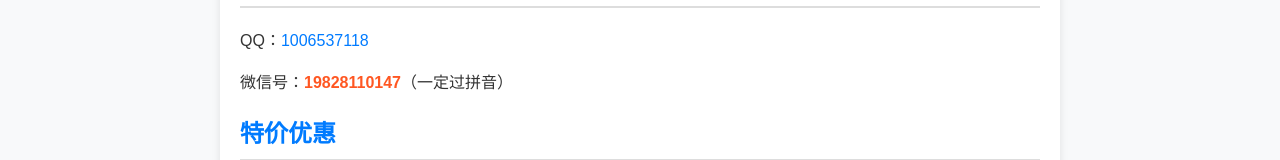
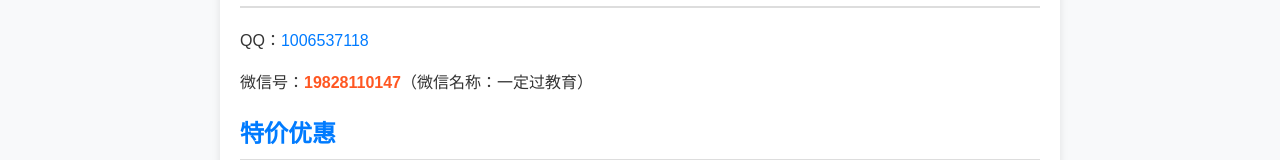
Before and after one commit to fengkaobiguo-123/zhukuaijinghuakecheng, a plain HTML site: page index.html in a window 1280 px wide. Shown: the part 599-759 px from the top of the page. Drawn offline with Linux system fonts and the light colour scheme.

Commit message:
Update index.html

```diff
--- a/index.html
+++ b/index.html
@@ -32,7 +32,7 @@
         <section>
             <h2>联系方式</h2>
             <p>QQ：<a href="mailto:1006537118@qq.com">1006537118</a></p>
-            <p>微信号：<strong>19828110147</strong>（一定过拼音）</p>
+            <p>微信号：<strong>19828110147</strong>（微信名称：一定过教育）</p>
         </section>
         <section>
             <h2>特价优惠</h2>
```
